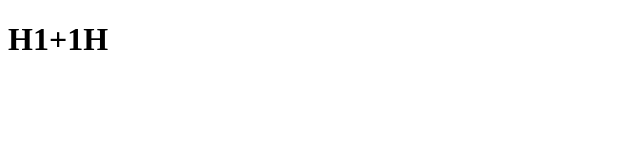
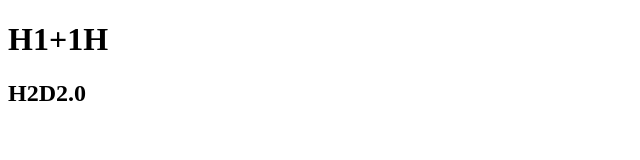
Before and after one commit to FabienPicard/my-super-website, a plain HTML site: page index.html in a window 1280 px wide. Shown: the whole page, without its empty margins (0-640 px from the left). Drawn offline with Linux system fonts and the light colour scheme.

Commit message:
Ajout h2

```diff
--- a/index.html
+++ b/index.html
@@ -6,5 +6,6 @@
   </head>
   <body>
   <h1>H1+1H</h1>
+  <h2>H2D2.0</h2>
   </body>
 </html>
```
